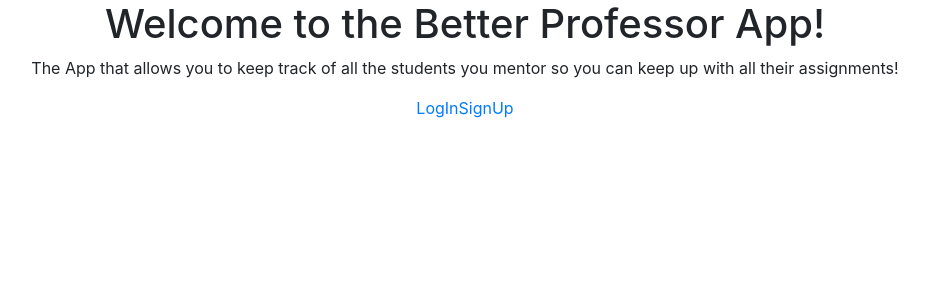
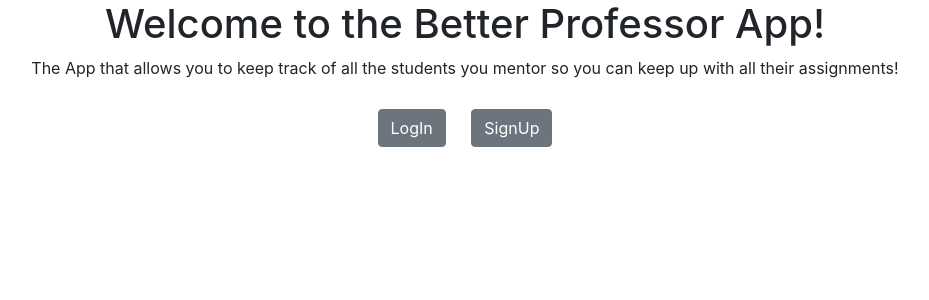
Before and after one commit to BW-Better-Professor-App/better-professor-app, a React (Create React App) app in the folder professor-front-end/: page / in a window 1280 px wide. Shown: the top 300 px of the page, without its empty margins (175-1104 px from the left). Built offline with nearby package versions, Linux system fonts and the light colour scheme.

Commit message:
styled sign in buttons

```diff
--- a/professor-front-end/src/components/HomePage.js
+++ b/professor-front-end/src/components/HomePage.js
@@ -1,15 +1,22 @@
 import React from 'react';
-import {Link} from 'react-router-dom'
+import { Link } from 'react-router-dom';
+import { Button } from 'reactstrap';
 
-const HomePage = props => {
-    return (
-        <div>
-            <h1>Welcome to the Better Professor App!</h1>
-            <p>The App that allows you to keep track of all the students you mentor so you can keep up with all their assignments!</p>
-            <Link to='/login'>LogIn</Link>
-            <Link to='/signup'>SignUp</Link>
-        </div>
-    )
-}
+const HomePage = () => (
+  <div>
+    <h1>Welcome to the Better Professor App!</h1>
+    <p>
+      The App that allows you to keep track of all the students you mentor so you can
+      keep up with all their assignments!
+    </p>
+
+    <Link to="/login">
+      <Button type="button">LogIn</Button>
+    </Link>
+    <Link to="/signup">
+      <Button type="button">SignUp</Button>
+    </Link>
+  </div>
+);
 
 export default HomePage;
```
